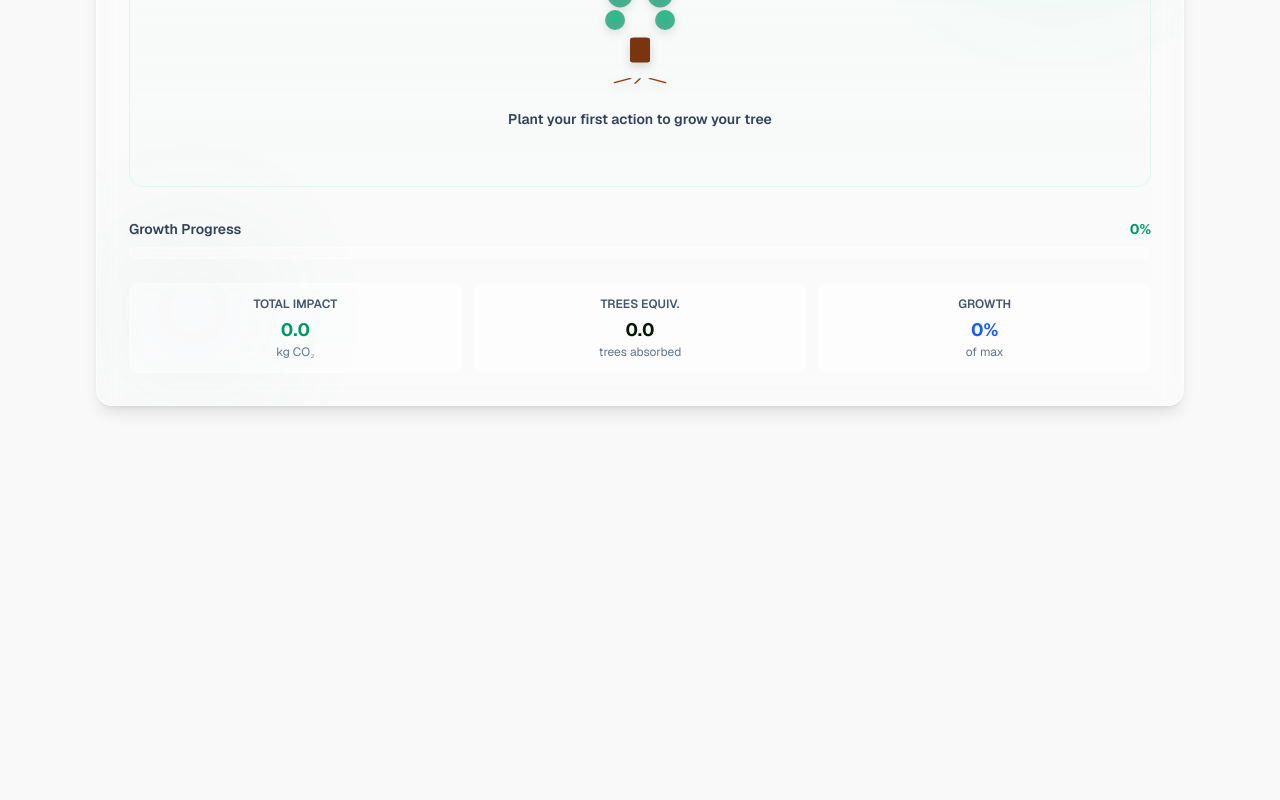
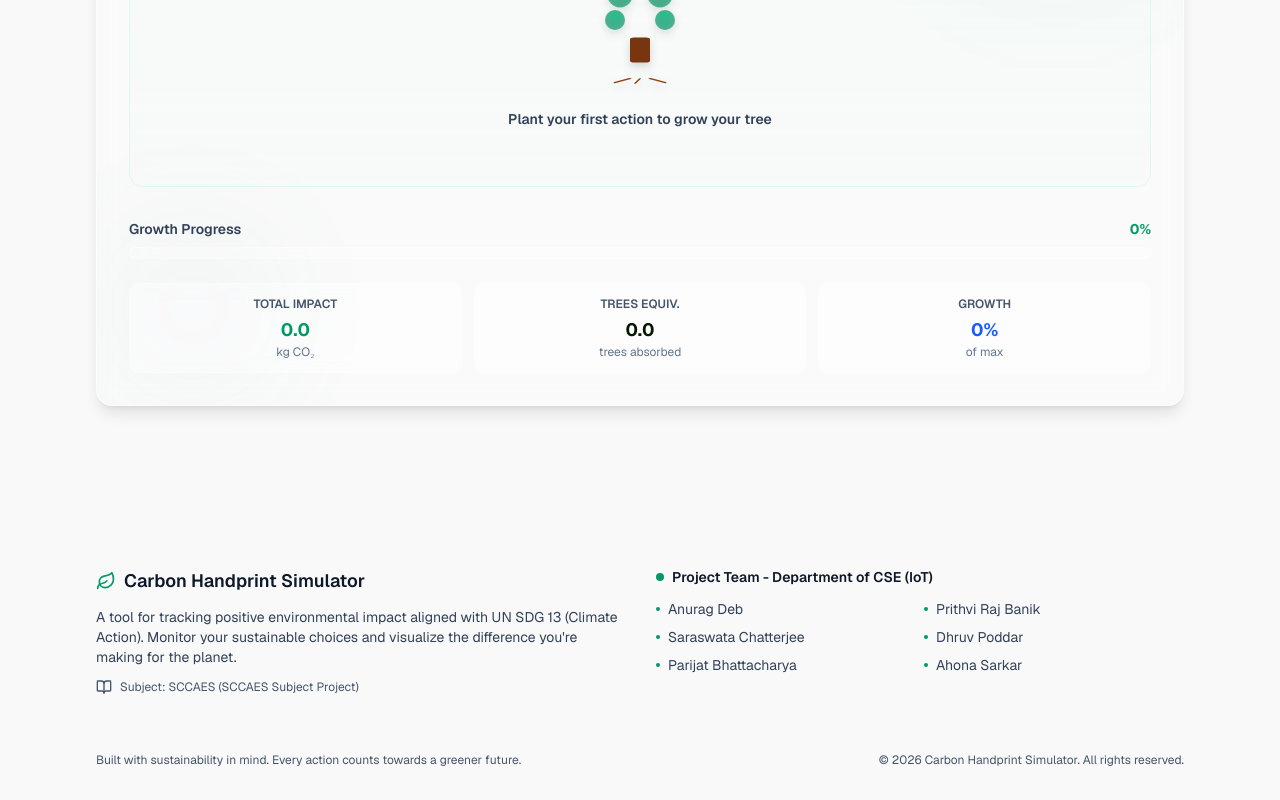
Before and after one commit to anurag-05-cmd/carbon-handprint-simulator, a Next.js app: page / in a window 1280 px wide. Shown: the part 1622-2422 px from the top of the page. Before the commit the page ends 2108 px from the top, so only its background shows below. Built offline with nearby package versions, Linux system fonts and the light colour scheme.

Commit message:
fix apostrophe encoding and add credits footer
Fix apostrophe encoding in two files and create/integrate footer component

Co-authored-by: Anurag Deb <136952499+anurag-05-cmd@users.noreply.github.com>

```diff
--- a/app/page.tsx
+++ b/app/page.tsx
@@ -8,6 +8,7 @@ import ActionCards from '@/components/ActionCards';
 import TreeGallery from '@/components/TreeGallery';
 import GrowthTracker from '@/components/GrowthTracker';
 import ActionHistory from '@/components/ActionHistory';
+import Footer from '@/components/Footer';
 
 export interface CarbonAction {
   id: string;
@@ -144,6 +145,9 @@ export default function Home() {
           <TreeGallery totalCO2={totalCO2} />
         </div>
       </div>
+
+      {/* Footer with Credits */}
+      <Footer />
     </main>
   );
 }
--- a/components/ActionHistory.tsx
+++ b/components/ActionHistory.tsx
@@ -55,7 +55,7 @@ export default function ActionHistory({ actions, onRemoveAction }: ActionHistory
             className="text-center py-8"
           >
             <p className="text-sm text-slate-600">
-              No actions yet. Start by clicking &apos;Add Action&apos; above!
+              {"No actions yet. Start by clicking 'Add Action' above!"}
             </p>
           </motion.div>
         ) : (
--- /dev/null
+++ b/components/Footer.tsx
@@ -0,0 +1,78 @@
+import { motion } from 'framer-motion';
+import { Leaf, BookOpen } from 'lucide-react';
+
+export default function Footer() {
+  const creators = [
+    'Anurag Deb',
+    'Prithvi Raj Banik',
+    'Saraswata Chatterjee',
+    'Dhruv Poddar',
+    'Parijat Bhattacharya',
+    'Ahona Sarkar',
+  ];
+
+  return (
+    <motion.footer
+      initial={{ opacity: 0, y: 20 }}
+      animate={{ opacity: 1, y: 0 }}
+      transition={{ delay: 0.5 }}
+      className="relative z-10 mt-12 border-t border-white/20"
+    >
+      <div className="max-w-6xl mx-auto px-4 sm:px-6 lg:px-8 py-8">
+        <div className="grid grid-cols-1 md:grid-cols-2 gap-8">
+          {/* Project Info */}
+          <div>
+            <div className="flex items-center gap-2 mb-3">
+              <Leaf className="w-5 h-5 text-emerald-600" />
+              <h3 className="text-lg font-semibold text-slate-900">
+                Carbon Handprint Simulator
+              </h3>
+            </div>
+            <p className="text-sm text-slate-700 mb-3">
+              A tool for tracking positive environmental impact aligned with UN SDG 13
+              (Climate Action). Monitor your sustainable choices and visualize the
+              difference you're making for the planet.
+            </p>
+            <div className="flex items-center gap-2 text-xs text-slate-600">
+              <BookOpen className="w-4 h-4" />
+              <span>Subject: SCCAES (SCCAES Subject Project)</span>
+            </div>
+          </div>
+
+          {/* Creator Credits */}
+          <div>
+            <h4 className="text-sm font-semibold text-slate-900 mb-3 flex items-center gap-2">
+              <span className="inline-block w-2 h-2 bg-emerald-600 rounded-full" />
+              Project Team - Department of CSE (IoT)
+            </h4>
+            <div className="grid grid-cols-1 sm:grid-cols-2 gap-2">
+              {creators.map((creator, index) => (
+                <motion.div
+                  key={creator}
+                  initial={{ opacity: 0, x: -10 }}
+                  animate={{ opacity: 1, x: 0 }}
+                  transition={{ delay: 0.6 + index * 0.05 }}
+                  className="text-sm text-slate-700 flex items-center gap-2"
+                >
+                  <span className="inline-block w-1 h-1 bg-emerald-600 rounded-full" />
+                  {creator}
+                </motion.div>
+              ))}
+            </div>
+          </div>
+        </div>
+
+        {/* Bottom Divider and Copyright */}
+        <div className="mt-8 pt-6 border-t border-white/20">
+          <div className="flex flex-col sm:flex-row items-center justify-between gap-4 text-xs text-slate-600">
+            <p>
+              Built with sustainability in mind. Every action counts towards a greener
+              future.
+            </p>
+            <p>© 2026 Carbon Handprint Simulator. All rights reserved.</p>
+          </div>
+        </div>
+      </div>
+    </motion.footer>
+  );
+}
--- a/components/GrowthTracker.tsx
+++ b/components/GrowthTracker.tsx
@@ -88,8 +88,8 @@ export default function GrowthTracker({ totalCO2, evs }: GrowthTrackerProps) {
         >
           <p className="text-xs text-slate-700 text-center">
             {totalCO2 === 0
-              ? '✨ Start adding actions to track your impact!'
-              : `🌍 You&apos;re making a real difference with your choices!`}
+              ? "✨ Start adding actions to track your impact!"
+              : "🌍 You're making a real difference with your choices!"}
           </p>
         </motion.div>
       </div>
```
